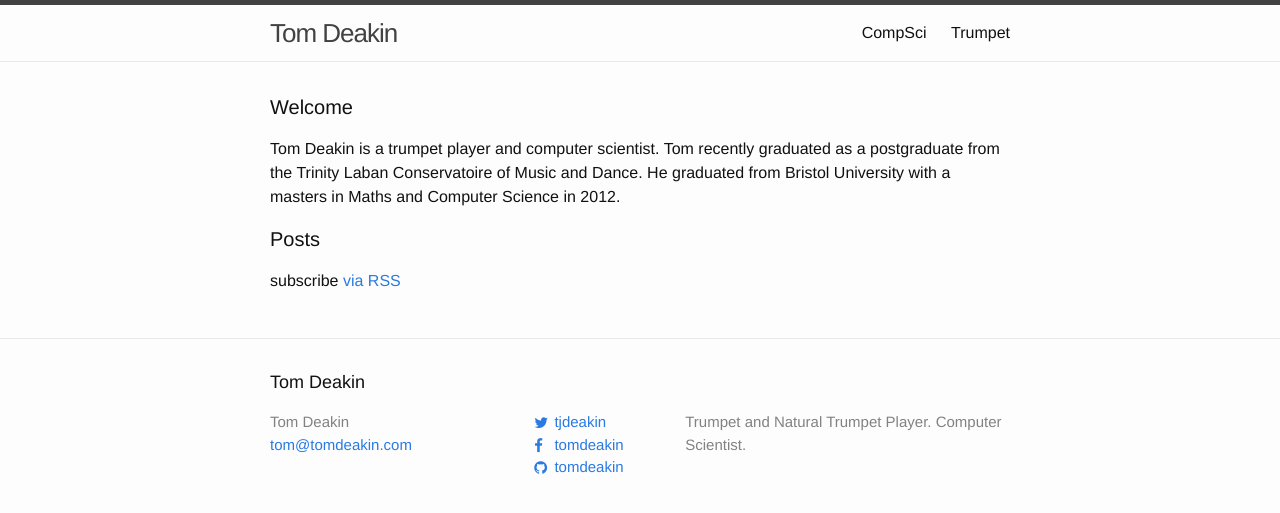
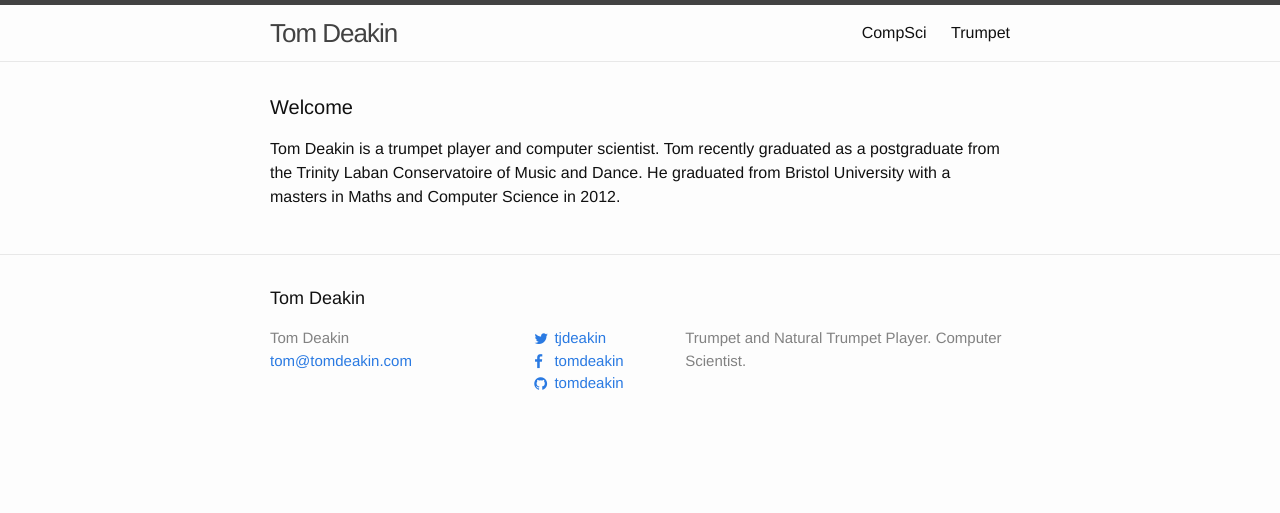
Before and after one commit to tomdeakin/tomdeakin.github.io, a Jekyll site: the page built from index.html, in a window 1280 px wide. Shown: the top 513 px of the page. Built offline with Jekyll 4.4.1, drawn with Linux system fonts in a browser that asks for light colours; nearby versions of some CDN libraries.

Commit message:
Remove blog generation from index page

```diff
--- a/index.html
+++ b/index.html
@@ -10,21 +10,4 @@
     Tom Deakin is a trumpet player and computer scientist. Tom recently graduated as a postgraduate from the Trinity Laban Conservatoire of Music and Dance. He graduated from Bristol University with a masters in Maths and Computer Science in 2012.
   </p>
 
-  <h1 class="page-heading">Posts</h1>
-
-  <ul class="post-list">
-    {% for post in site.posts limit:3 %}
-      <li>
-        <span class="post-meta">{{ post.date | date: "%b %-d, %Y" }}</span>
-
-        <h2>
-          <a class="post-link" href="{{ post.url | prepend: site.baseurl }}">{{ post.title }}</a>
-          <span class="post-excerpt">{{ post.excerpt }}</span>
-        </h2>
-      </li>
-    {% endfor %}
-  </ul>
-
-  <p class="rss-subscribe">subscribe <a href="{{ "/feed.xml" | prepend: site.baseurl }}">via RSS</a></p>
-
 </div>
```
